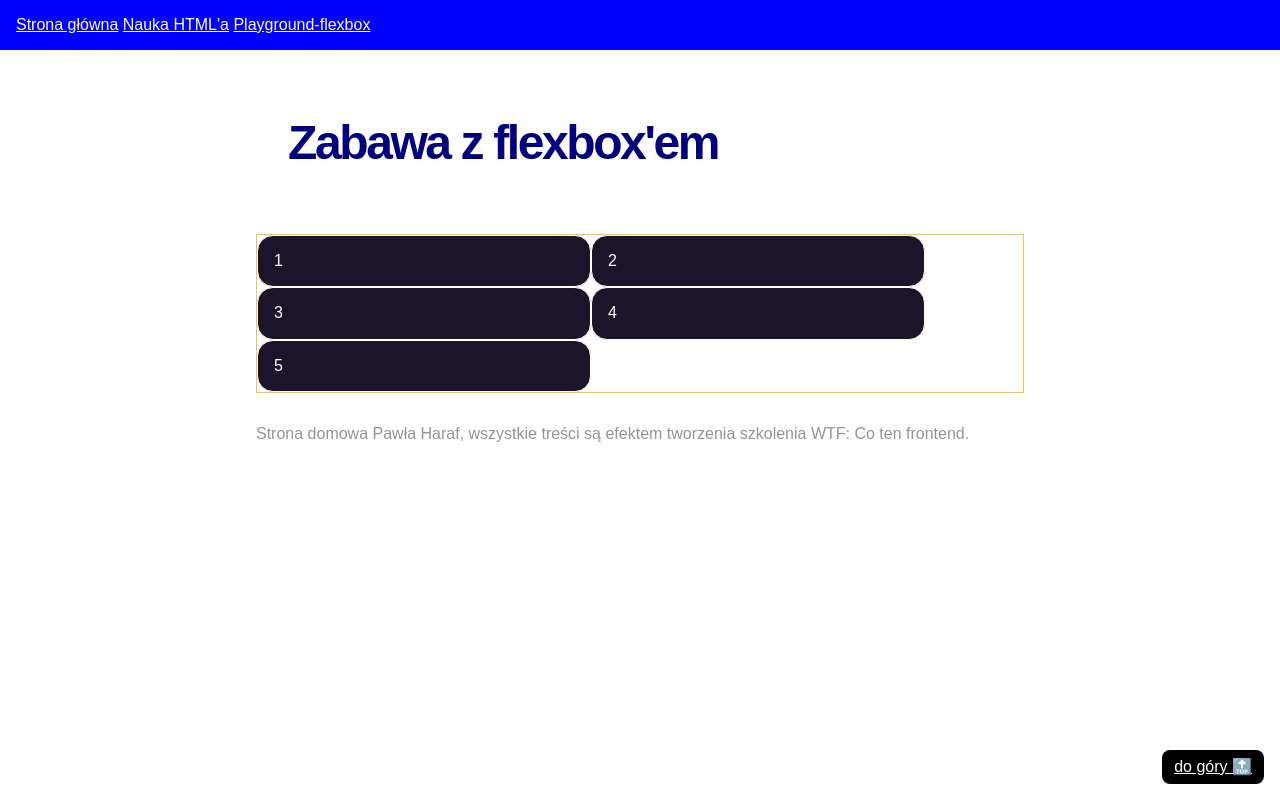
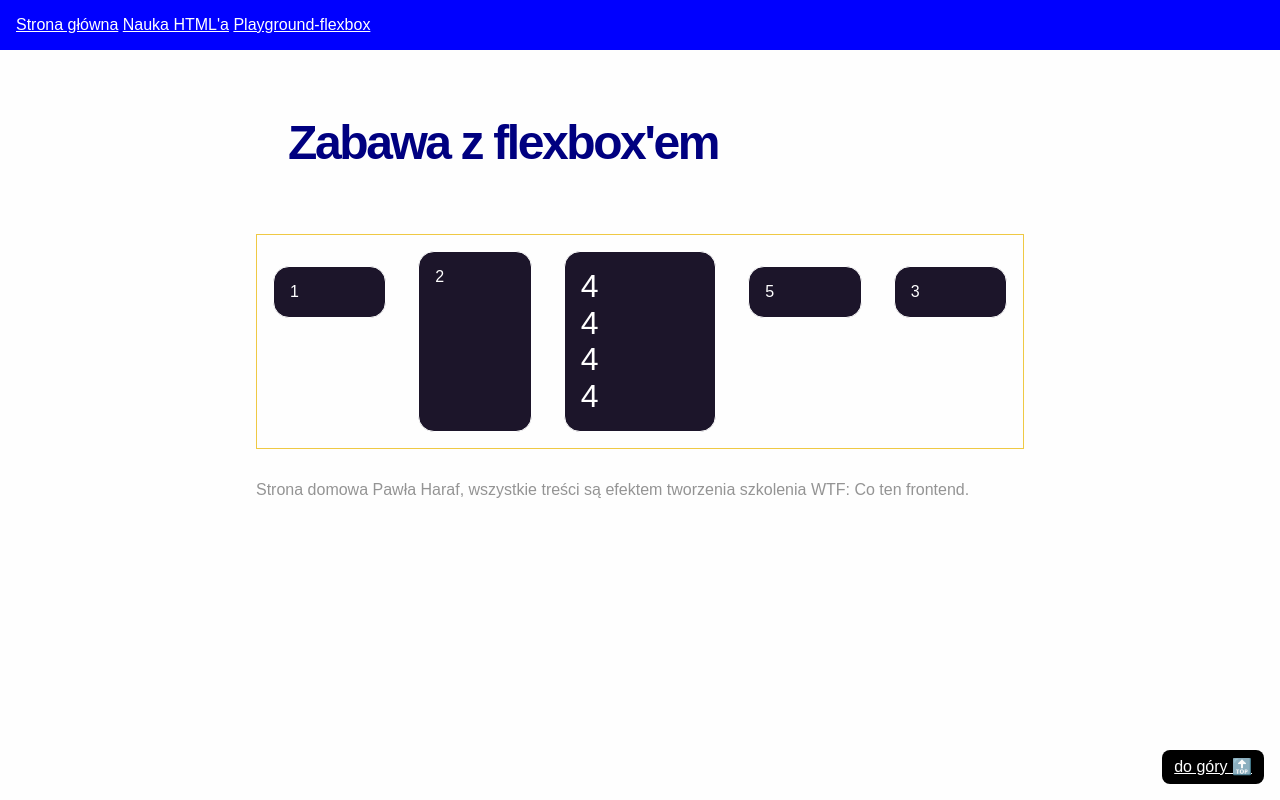
Before and after one commit to pawel-haraf/homepage, a plain HTML site: page playground-flexbox.html in a window 1280 px wide. Drawn offline with Linux system fonts and the light colour scheme.

Commit message:
continue learnig about flexbox

```diff
--- a/flex-style.css
+++ b/flex-style.css
@@ -1,7 +1,21 @@
+html {
+	block-size: border-box;
+}
+
+*,
+*:before,
+*:after {
+	block-size: inherit;
+}
+
 .flex {
 	border: 1px solid #efc944;
 	display: flex;
 	flex-flow: row wrap;
+	justify-content: space-around;
+    align-items: baseline;
+    padding: 1rem;
+    gap: 2rem;
 }
 
 .flex__item {
@@ -10,5 +24,19 @@
 	border: 1px solid #fff;
 	border-radius: 1rem;
 	padding: 1rem;
-    width: 300px;
+    flex: 1 2 40px;
 }
+
+.flex__item--bigger {
+    font-size: 2rem;
+    flex-grow: 2;
+    flex-shrink: 1;
+}
+
+.flex__item--order {
+    order: 2;
+}
+
+.flex__item--self {
+    align-self: stretch;
+}
--- a/playground-flexbox.html
+++ b/playground-flexbox.html
@@ -24,9 +24,14 @@
         </header>
         <div class="flex">
             <div class="flex__item">1</div>
-            <div class="flex__item">2</div>
-            <div class="flex__item">3</div>
-            <div class="flex__item">4</div>
+            <div class="flex__item flex__item--self">2</div>
+            <div class="flex__item flex__item--order">3</div>
+            <div class="flex__item flex__item--bigger">
+                4 <br>
+                4 <br>
+                4 <br>
+                4
+            </div>
             <div class="flex__item">5</div>
         </div>
     </main>
```
Lines whose indentation alone changed are shown as unchanged.
